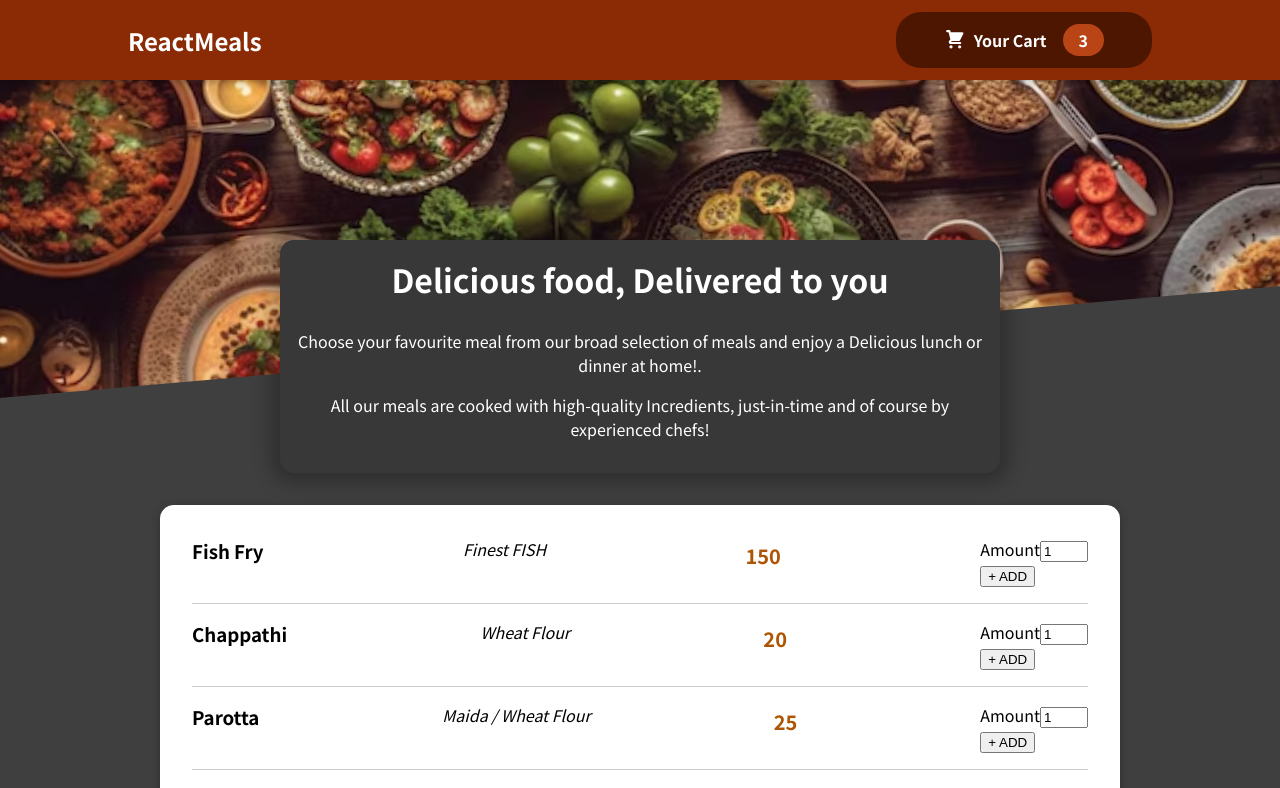
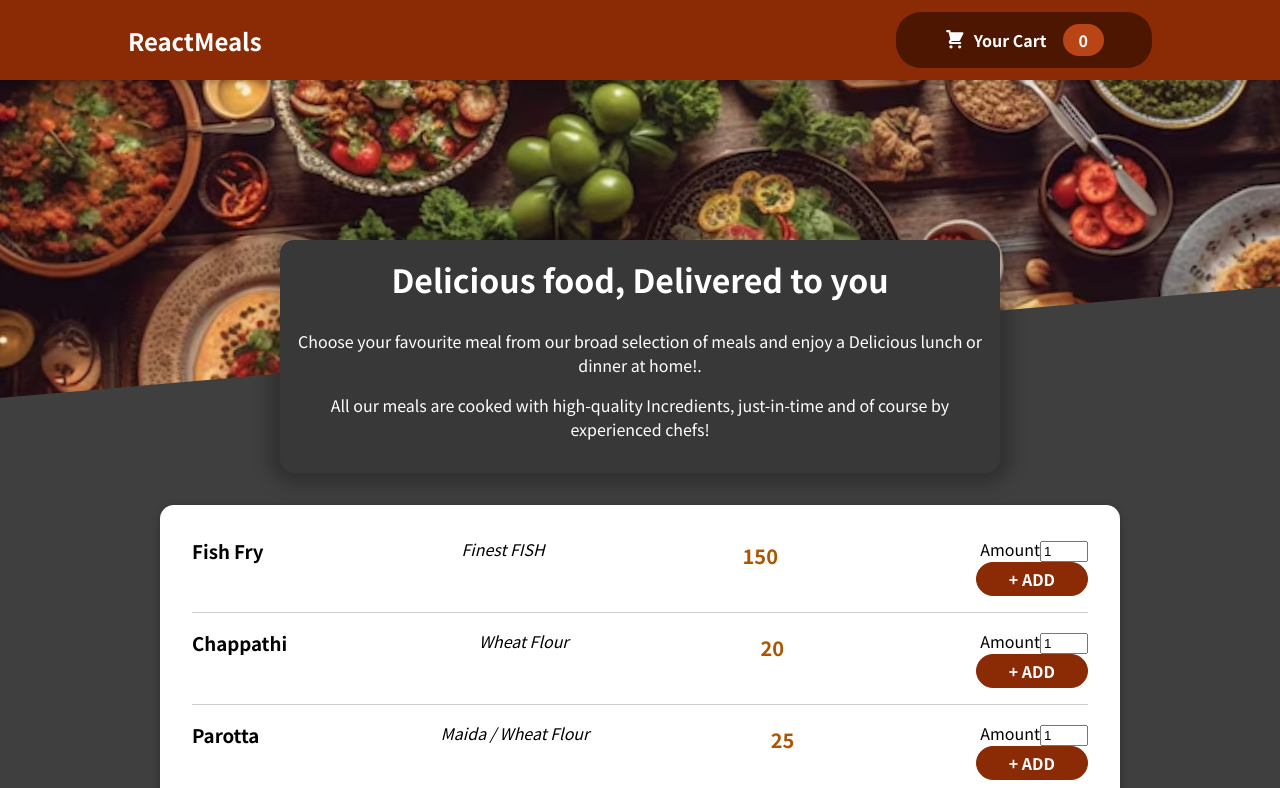
Before and after one commit to bha4/-Restaurant-app, a React (Create React App) app: page / in a window 1280 px wide. Shown: the top 788 px of the page. Built offline with nearby package versions, Linux system fonts and the light colour scheme.

Commit message:
Implementing the cart Item page

```diff
--- a/src/App.js
+++ b/src/App.js
@@ -2,6 +2,7 @@ import React,{useState} from "react";
 import Cart from "./components/Cart/Cart.js";
 import Header from "./components/Layout/Header";
 import Meals from "./components/Meals/Meals.js";
+import Provider from "./store/provider.js";
 
 function App() {
   const [cartShown,setCartShown]=useState(false)
@@ -14,13 +15,13 @@ function App() {
     setCartShown(false);
   };
   return (
-    <>
-      {cartShown && <Cart onClose={hideCartHandler}/>}
+    <Provider>
+      {cartShown && <Cart onClose={hideCartHandler} />}
       <Header onShow={shownCartHandler} />
       <main>
         <Meals />
       </main>
-    </>
+    </Provider>
   );
 }
 
--- a/src/components/Cart/Cart.js
+++ b/src/components/Cart/Cart.js
@@ -1,19 +1,16 @@
-import React from "react";
+import React, { useContext } from "react";
 import Modal from "../UI/Modal";
 import "./Cart.css";
+import Context from "../../store/context";
 
 const Cart = (props) => {
+    const cartCont =useContext(Context);
   const cartItems = (
     <ul className="cart-items">
-      {[
-        {
-          ID: "5",
-          Name: "Dosa",
-          Desc: "Rice Flour",
-          Price: "20",
-        },
-      ].map((meal) => (
-        <li key={meal.ID}> {meal.Name}</li>
+      {cartCont.items.map((meal) => (
+        <li>
+          {meal.name}  {meal.price}  {meal.quantity}
+        </li>
       ))}
     </ul>
   );
--- a/src/components/Layout/HeaderCartButton.js
+++ b/src/components/Layout/HeaderCartButton.js
@@ -1,15 +1,22 @@
-import React from "react";
+import React, { useContext } from "react";
 import CartIcon from "../Cart/CartIcon";
 import "./HeaderCartButton.css";
+import context from "../../store/context";
+
 
 function HeaderCartButton(props) {
+  const cartCont = useContext(context);
+  let quantity = 0;
+  cartCont.items.forEach((item) => {
+    quantity = quantity + Number(item.quantity);
+  })
   return (
     <button className="button" onClick={props.onCartClick}>
       <span className="icon">
         <CartIcon />
       </span>
       <span>Your Cart</span>
-      <span className="badge">3</span>
+      <span className="badge">{quantity}</span>
     </button>
   );
 }
--- a/src/components/Meals/MealItem/MealItem.js
+++ b/src/components/Meals/MealItem/MealItem.js
@@ -9,7 +9,7 @@ function MealItem(props) {
         <div className="description">{props.desc}</div>
         <div className="price">{props.price}</div>
         <div>
-          <MealItemForm />
+          <MealItemForm id={props.id} item={props} />
         </div>
       </div>
     </li>
--- a/src/components/Meals/MealItem/MealItemForm.js
+++ b/src/components/Meals/MealItem/MealItemForm.js
@@ -1,17 +1,29 @@
-import React from "react";
+import React, { useContext } from "react";
+import "./MealItemForm.css"
 import Input from "../../UI/Input";
-function MealItemForm() {
+import Context from "../../../store/context";
+
+function MealItemForm(props) {
+  const cart = useContext(Context);
+  const addItemsToCart = (event) => {
+    event.preventDefault();
+    const quantity = document.getElementById("amount" + props.id).value;
+    cart.addItem({ ...props.item, quantity: quantity });
+  };
   return (
     <form className="form">
-      <Input label="Amount" input={{
-        id:"amount",
-        type:"number",
-        min:"1",
-        max:"5",
-        step:"1",
-        defaultValue:"1"
-      }}/>
-      <button>+ ADD</button>
+      <Input
+        label="Amount"
+        input={{
+          id: "amount" +props.id,
+          type: "number",
+          min: "1",
+          max: "5",
+          step: "1",
+          defaultValue: "1",
+        }}
+      />
+      <button onClick={addItemsToCart}>+ ADD</button>
     </form>
   );
 }
--- /dev/null
+++ b/src/store/context.js
@@ -0,0 +1,8 @@
+import {createContext} from 'react'
+
+const Context = createContext({
+    items:[],
+    addItem:(item)=>{},
+    removeItem:(id)=>{}
+});
+export default Context
--- /dev/null
+++ b/src/store/provider.js
@@ -0,0 +1,20 @@
+import { useState } from "react";
+import context from "./context";
+
+const Provider = (props) => {
+   const [items, setItems] = useState([]);
+     const addItemToCart = (item) => {
+       setItems([...items, item]);
+     };
+;
+   const removeItemFromCart =(id)=>{}
+    const cartContext = {
+      items: items,
+      addItem: addItemToCart,
+      removeItem: removeItemFromCart,
+    };
+  return (
+    <context.Provider value={cartContext}>{props.children}</context.Provider>
+  );
+};
+export default Provider;
```
